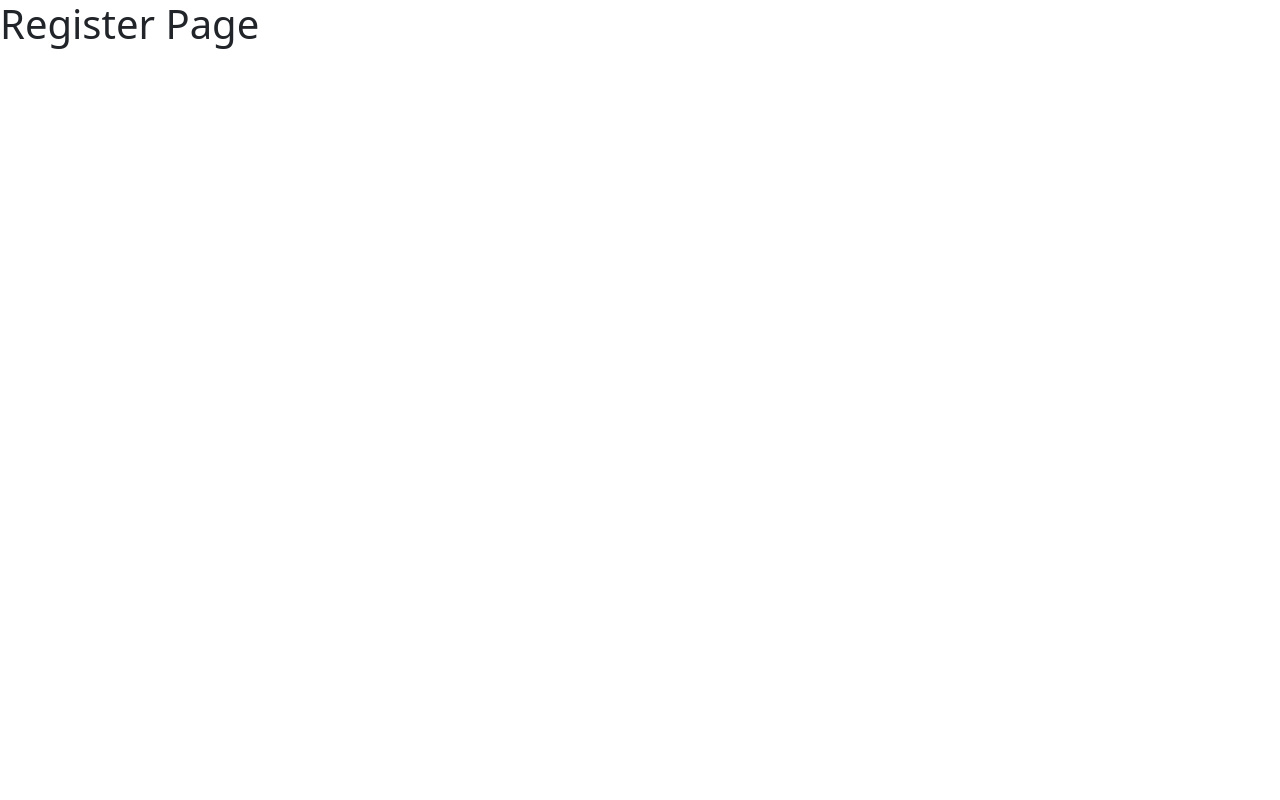
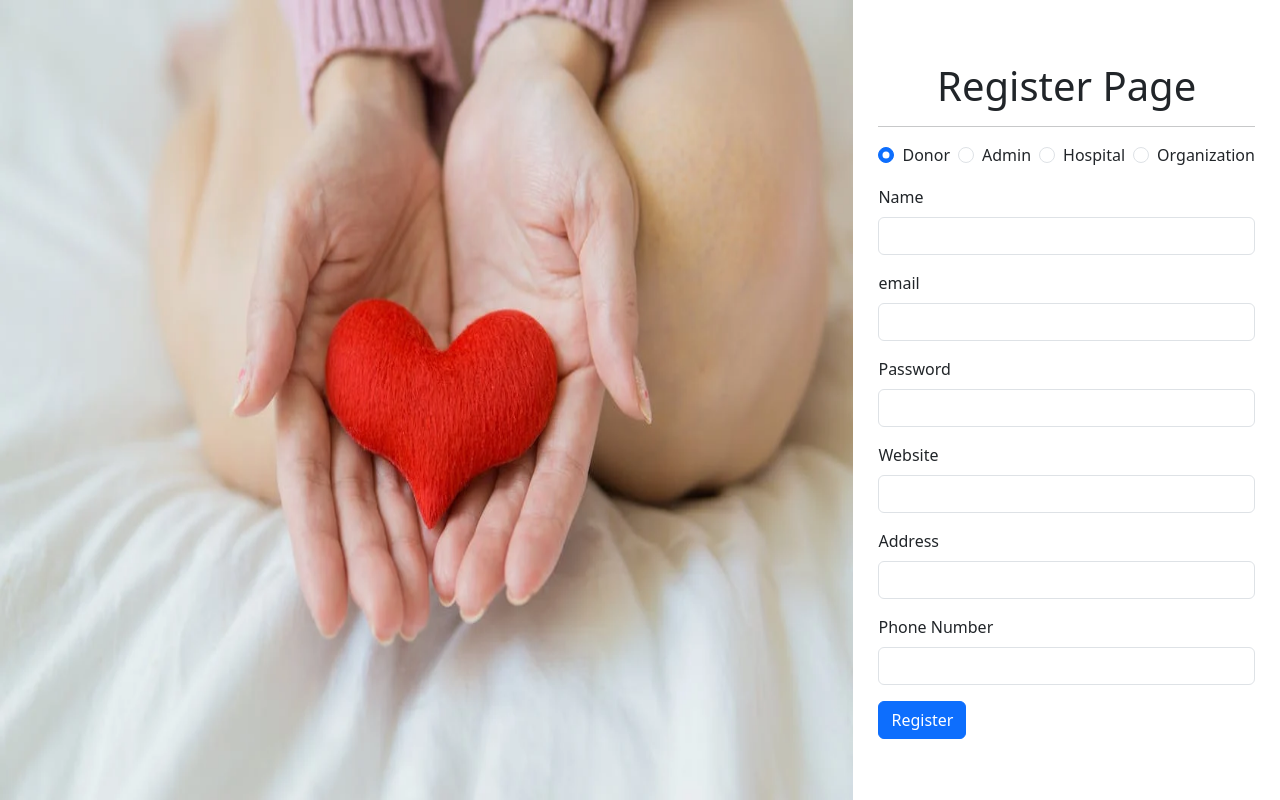
Before and after one commit to dhruti26/Blood-Bank, a React (Create React App) app in the folder client/: page /register in a window 1280 px wide. Built offline with nearby package versions, Linux system fonts and the light colour scheme.

Commit message:
reusable form committed

```diff
--- a/client/src/components/shared/form/Form.js
+++ b/client/src/components/shared/form/Form.js
@@ -1,9 +1,181 @@
-import React from 'react'
+import React,{useState} from 'react'
+import InputType from './InputType'
 
-const Form = () => {
+const Form = ({submitBtn,formTitle,formType}) => {
+  const[email,setEmail]=useState("");
+  const[password,setPassword]=useState("");
+  const [role, setRole] = useState("donor");
+  const [name, setName] = useState("");
+  const [organizationName, setOrganizationName] = useState("");
+  const [hospitalName, setHospitalName] = useState("");
+  const [website, setWebsite] = useState("");
+  const [address, setAddress] = useState("");
+  const [phoneNumber, setPhoneNumber] = useState("");
   return (
     <div>
-      <h1>Form</h1>
+      <form>
+      <h1 className="text-xl-center">{formTitle}</h1>
+        <hr />
+        <div className="d-flex mb-3">
+           <div className="form-check">
+                <input type="radio"
+                className="form-check-input"
+                name="role"
+                id="donorRadio"
+                value={'donor'}
+                  onChange={(e)=>setRole(e.target.value)}
+                  defaultChecked
+                  />
+               <label htmlFor='donorRadio' className='form-check-label'>
+                Donor
+               </label>
+           </div>
+           {/* ms-2 give margin from left side */}
+           <div className="form-check ms-2">
+                <input type="radio"
+                className="form-check-input"
+                name="role"
+                id="adminRadio"
+                value={'admin'}
+                  onChange={(e)=>setRole(e.target.value)}
+                  />
+               <label htmlFor='adminRadio' className='form-check-label'>
+                Admin
+               </label>
+           </div>
+           <div className="form-check ms-2">
+                <input type="radio"
+                className="form-check-input"
+                name="role"
+                id="HospitalRadio"
+                value={'hospital'}
+                  onChange={(e)=>setRole(e.target.value)}
+                  />
+               <label htmlFor='hospitalRadio' className='form-check-label'>
+                Hospital
+               </label>
+           </div>
+           <div className="form-check ms-2">
+                <input type="radio"
+                className="form-check-input"
+                name="role"
+                id="organizationRadio"
+                value={'organization'}
+                  onChange={(e)=>setRole(e.target.value)}
+                  />
+               <label htmlFor='organizationRadio' className='form-check-label'>
+               Organization
+               </label>
+           </div>
+        </div>
+        {/* switch statement Immediately invoke function*/}
+        {(()=>{
+          //eslint-disable-next-line
+           switch(true){
+              case formType === "login":{
+                  return(
+                    <>
+                            <InputType labelText={"email"}
+                            labelFor={"forEmail"}
+                            inputType={"email"}
+                            name={"email"}
+                            value={email}
+                            onChange={(e)=>setEmail(e.target.value)}
+                            />
+                             <InputType labelText={"Password"}
+                              labelFor={"forPassword"}
+                              inputType={"password"}
+                              name={"password"}
+                              value={password}
+                              onChange={(e)=>setPassword(e.target.value)}
+                              />
+                    </>
+                  )
+              }
+              case formType === "register":{
+                   return(
+                       <>
+
+                            {/* here && () indicates if condition true return (this) */}
+                            {(role === 'admin' || role === 'donor')  && (
+                                 <InputType labelText={"Name"}
+                                 labelFor={"forName"}
+                                 inputType={"text"}
+                                 name={"name"}
+                                 value={name}
+                                 onChange={(e)=>setName(e.target.value)}
+                                 />
+                            )}
+
+                              {role === "organization" && (
+                            <InputType labelText={"Organization Name"}
+                            labelFor={"forOrganizationName"}
+                            inputType={"text"}
+                            name={"organizationName"}
+                            value={organizationName}
+                            onChange={(e)=>setOrganizationName(e.target.value)}
+                            />
+                              )}
+
+                               {role === "hospital" && (
+                            <InputType labelText={"Hospital Name"}
+                            labelFor={"forHospitalName"}
+                            inputType={"text"}
+                            name={"hospitalName"}
+                            value={hospitalName}
+                            onChange={(e)=>setHospitalName(e.target.value)}
+                            />
+                               )}
+
+                              <InputType labelText={"email"}
+                            labelFor={"forEmail"}
+                            inputType={"email"}
+                            name={"email"}
+                            value={email}
+                            onChange={(e)=>setEmail(e.target.value)}
+                            />
+                            <InputType labelText={"Password"}
+                            labelFor={"forPassword"}
+                            inputType={"password"}
+                            name={"password"}
+                            value={password}
+                            onChange={(e)=>setPassword(e.target.value)}
+                            />
+                            <InputType labelText={"Website"}
+                            labelFor={"forWebsite"}
+                            inputType={"text"}
+                            name={"website"}
+                            value={website}
+                            onChange={(e)=>setWebsite(e.target.value)}
+                            />
+                            <InputType labelText={"Address"}
+                            labelFor={"forAddress"}
+                            inputType={"text"}
+                            name={"address"}
+                            value={address}
+                            onChange={(e)=>setAddress(e.target.value)}
+                            />
+                            <InputType labelText={"Phone Number"}
+                            labelFor={"forPhoneNumber"}
+                            inputType={"text"}
+                            name={"phoneNumber"}
+                            value={phoneNumber}
+                            onChange={(e)=>setPhoneNumber(e.target.value)}
+                            />
+
+                       </>
+                   )
+              }
+           }
+        })()}
+
+
+        <div className="d-flex">
+           <button className="btn btn-primary" type="submit">
+            {submitBtn}
+           </button>
+        </div>
+      </form>
     </div>
   )
 }
--- a/client/src/pages/auth/Login.js
+++ b/client/src/pages/auth/Login.js
@@ -1,19 +1,17 @@
 import React from 'react'
 import InputType from '../../components/shared/form/InputType'
+import Form from '../../components/shared/form/Form'
+
 
 const Login = () => {
   return (
     <>
-      <div className="row">
+      <div className="row g-0">
         <div className="col-md-8 form-banner">
            <img src="./assets/images/banner1.jpg" alt="loginImage" />
          </div>
         <div className="col-md-4 form-container">
-        <form>
-          <InputType labelText={'Email'} labelFor={'forEmail'}  inputType={'email'}  name={'email'} />
-
-            <button type="submit" className="btn btn-primary">Submit</button>
-       </form>
+         <Form formTitle={"Login Page"} submitBtn={"Login"} formType={'login'}/>
         </div>
       </div>
     </>
--- a/client/src/pages/auth/Register.js
+++ b/client/src/pages/auth/Register.js
@@ -1,10 +1,18 @@
 import React from 'react'
+import Form from '../../components/shared/form/Form'
 
 const Register = () => {
   return (
-    <div>
-        <h1>Register Page</h1>
+    <>
+    <div className="row g-0">
+      <div className="col-md-8 form-banner">
+         <img src="./assets/images/img2.webp" alt="registerImage" />
+       </div>
+       <div className="col-md-4 form-container">
+         <Form formTitle={"Register Page"} submitBtn={"Register"} formType={'register'}/>
+        </div>
     </div>
+  </>
   )
 }
 
```
Also changed, not shown: client/public/assets/images/img2.webp (added).
